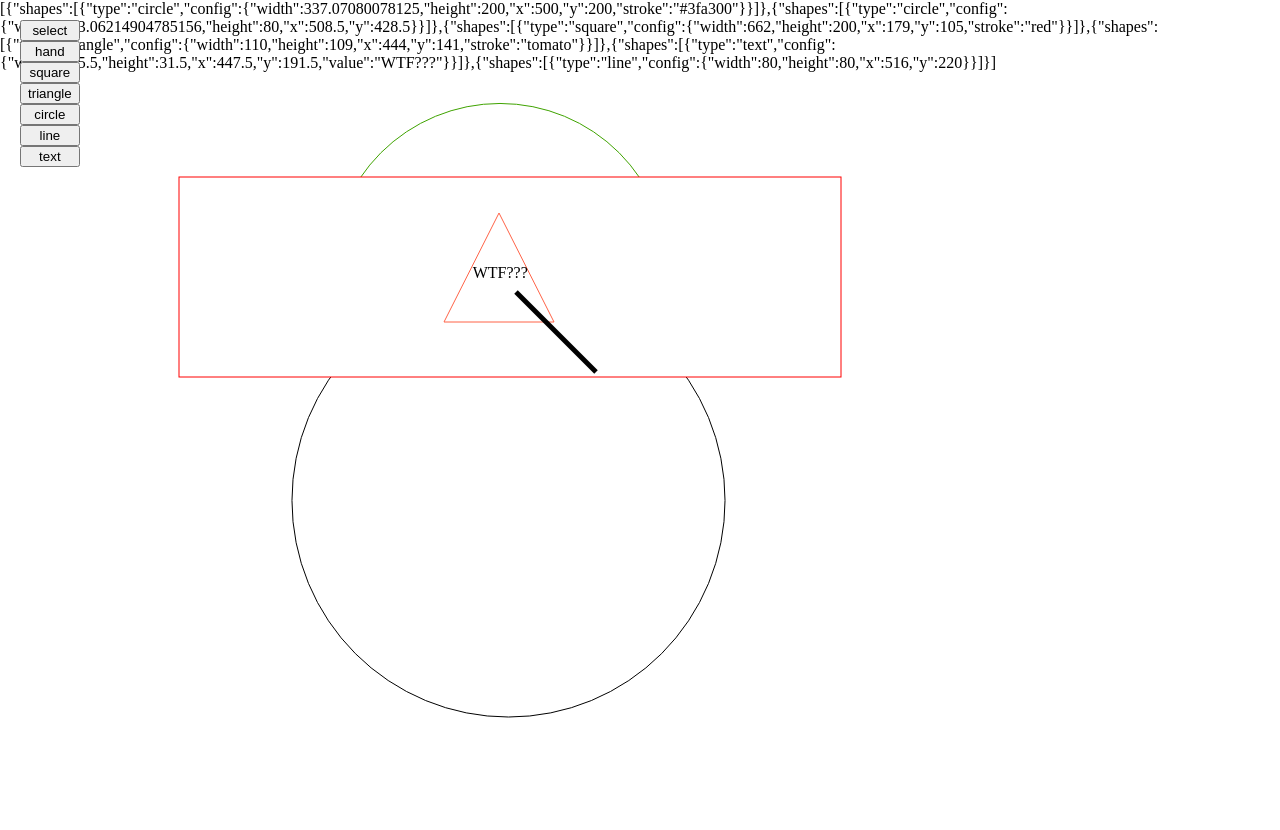
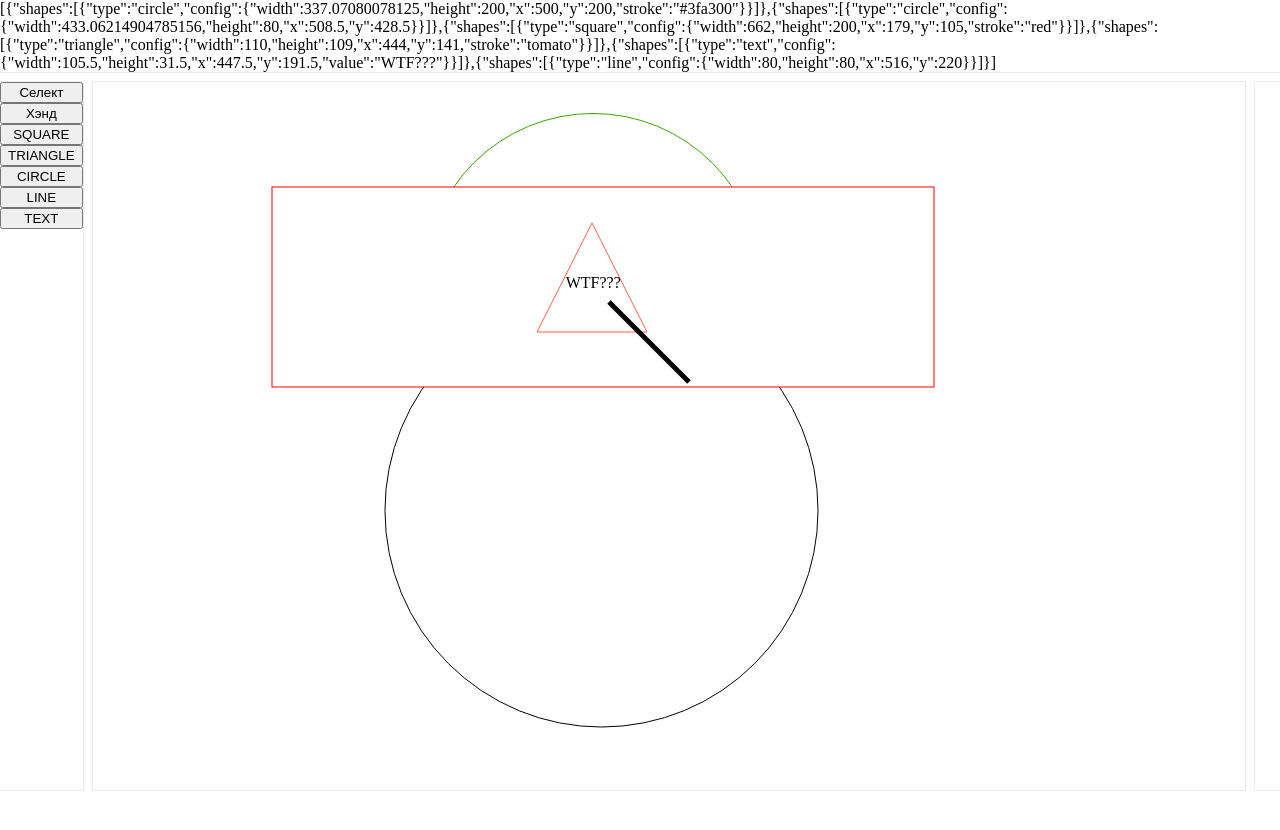
Before and after one commit to eGorshkov/svg-editor, a website with bundled scripts: page src/index.html in a window 1280 px wide. After the commit the page ends 800 px from the top, so only its background shows below. Built offline with nearby package versions, Linux system fonts and the light colour scheme.

Commit message:
update: template style

```diff
--- a/src/components/core/editor.js
+++ b/src/components/core/editor.js
@@ -10,7 +10,7 @@ export class Editor extends Core {
       layers: this.items.map(layer => ({
         shapes: layer.items.map(shape => ({ type: shape.type, config: shape.config }))
       })),
-      get json() {
+      toJson() {
         return JSON.stringify(this.layers);
       }
     };
--- a/src/components/widgets/select-tool/select-tool.js
+++ b/src/components/widgets/select-tool/select-tool.js
@@ -1,29 +1,25 @@
 import { Subject } from '../../helpers/subject.js';
-import { SHAPES } from '../../shapes/base.js';
+import { DEFAULT_SELECTS } from '../../../mock/mock-tool.constants.js';
 
 export class SelectTool {
   tools = [];
   _select = new Subject('hand');
+  template = document.createElement('aside');
   #TOOL_NAME = 'tool';
   constructor(tools) {
-    this.tools = tools ?? [
-      { type: 'select', icon: 'select' },
-      { type: 'hand', icon: 'hand' },
-      ...Object.keys(SHAPES).map(type => ({ type, icon: type }))
-    ];
+    this.tools = tools ?? DEFAULT_SELECTS;
+    this.createTools();
   }
 
-  get template() {
-    const template = document.createElement('aside');
-    template.classList.add('editor__tools');
+  createTools() {
+    this.template.classList.add('editor__tool');
     this.tools.forEach(tool => {
       const toolTemplate = document.createElement('button');
       toolTemplate.setAttribute('id', `${tool.type}-${this.#TOOL_NAME}`);
-      toolTemplate.innerText = tool.icon;
-      template.appendChild(toolTemplate);
+      toolTemplate.innerText = tool.alias;
+      this.template.appendChild(toolTemplate);
       toolTemplate.addEventListener('click', e => this.select(e, tool));
     });
-    return template;
   }
 
   select(e, tool) {
--- a/src/main.js
+++ b/src/main.js
@@ -6,23 +6,24 @@ import { MOCK_DEFAULT_LAYERS } from './mock/mock-default-layers.js';
 
 compose(setEditor, setContainers, setUI)(MOCK_DEFAULT_LAYERS);
 
-function setUI([main, editor, customTemplate, container, selectTool]) {
+function setUI([main, editor, customTemplate, container, tools]) {
   //TODO remove
-  const configTemplate = document.createElement('span');
+  const configTemplate = document.createElement('div');
+  configTemplate.classList.add('editor__header');
   configTemplate.setAttribute('id', 'configJSON');
-  setInterval(() => (configTemplate.innerText = editor.configuration.json), 1000);
-  configTemplate.innerText = editor.configuration.json;
+  setInterval(() => (configTemplate.innerText = editor.configuration.toJson()), 1000);
+  configTemplate.innerText = editor.configuration.toJson();
   main.appendChild(configTemplate);
   //TODO
 
   container.appendChild(editor.template);
   container.appendChild(customTemplate);
   main.appendChild(container);
-  main.appendChild(selectTool.template);
+  tools.forEach(tool => main.appendChild(tool.template));
 }
 
 function setContainers(editor) {
-  return [setMain(), editor, createCustomTemplate(), setContainer(), setSelectTool(editor)];
+  return [setMain(), editor, createCustomTemplate(), setContainer(), getTools(editor)];
 }
 
 function setEditor(config) {
@@ -42,8 +43,16 @@ function setContainer() {
   return container;
 }
 
+function getTools(editor) {
+  return [
+    setSelectTool(editor),
+    setSettingsTool(editor),
+  ]
+}
+
 function setSelectTool(editor) {
   const selectTool = new SelectTool();
+  selectTool.template.classList.add('editor__tool--left');
   selectTool._select.subscribe(toolType => {
     switch (toolType) {
       case 'hand':
@@ -56,3 +65,10 @@ function setSelectTool(editor) {
   });
   return selectTool;
 }
+
+function setSettingsTool() {
+  const template = document.createElement('aside');
+  template.classList.add('editor__tool');
+  template.classList.add('editor__tool--right');
+  return {template};
+}
--- /dev/null
+++ b/src/mock/mock-tool.constants.js
@@ -0,0 +1,13 @@
+import { SHAPES } from '../components/shapes/base.js';
+
+export const DEFAULT_SELECTS = [
+  { alias: 'Селект', type: 'select', value: 'select', icon: 'select' },
+  { alias: 'Хэнд', type: 'hand', value: 'hand', icon: 'hand' },
+  ...Object.keys(SHAPES).map(value => ({ alias: value.toUpperCase(), type: value, value, icon: value }))
+];
+
+export const DEFAULT_COLORS = [
+  {alias: 'TOMATO', type: 'tomato', value: 'tomato', icon: 'tomato'},
+  {alias: 'GREEN', type: 'green', value: '#3fa300', icon: 'green'},
+  {alias: 'RED', type: 'red', value: 'red', icon: 'red'}
+];
--- a/src/styles.css
+++ b/src/styles.css
@@ -2,23 +2,49 @@ body {
   margin: 0;
 }
 
-#main,
-#container {
-  width: 100%;
-  height: 100%;
+#main {
+  width: 100vw;
+  height: 100vh;
   position: relative;
 }
 
 .editor {
+  display: grid;
+  grid-template-areas:
+        "header header header"
+        "left-tool container right-tool";
+  grid-template-rows: max-content 1fr max-content;
+  grid-template-columns: max-content 1fr max-content;
+  grid-gap: 10px;
+}
+
+.editor > * {
+  box-shadow: 0 0 1px rgba(0,0,0,0.5);
+}
+
+.editor__header {
+  grid-area: header;
+}
+
+.editor__container {
+  position: relative;
+  grid-area: container;
+  width: 100%;
+  height: 100%;
+  overflow: auto;
+}
+
+.editor__tool--left {
+  grid-area: left-tool;
+}
+
+.editor__tool--right {
+  grid-area: right-tool;
 }
 
 .editor__container svg {
-  left: 0px;
-  top: 0px;
-  width: 100%;
-  height: 100%;
-  display: block;
-  position: absolute;
+  min-width: 100%;
+  min-height: 100%;
   background-image: none;
 }
 
@@ -35,14 +61,13 @@ body {
   position: absolute;
 }
 
-.editor__tools {
-  position: fixed;
-  max-height: 400px;
+.editor__tool {
   height: max-content;
-  top: 20px;
-  left: 20px;
   display: flex;
   flex-direction: column;
+  /*  TODO REMOVE */
+  min-width: 25px;
+  height: 100%;
 }
 
 .main-container {
```
